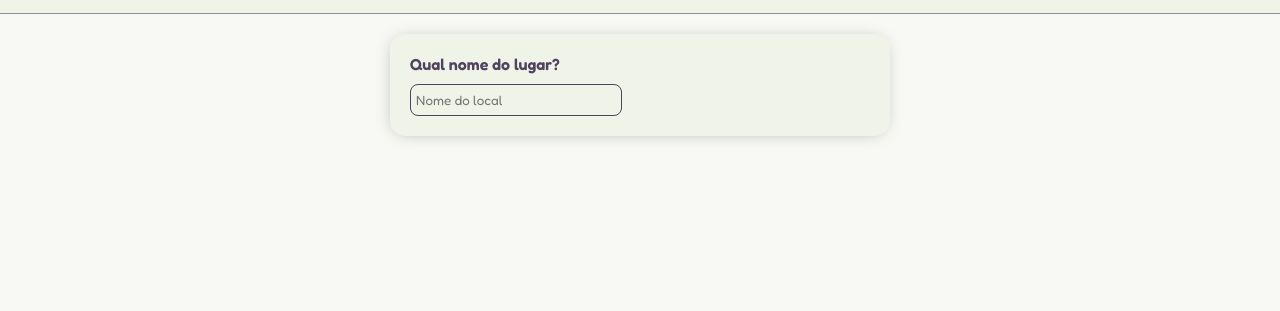
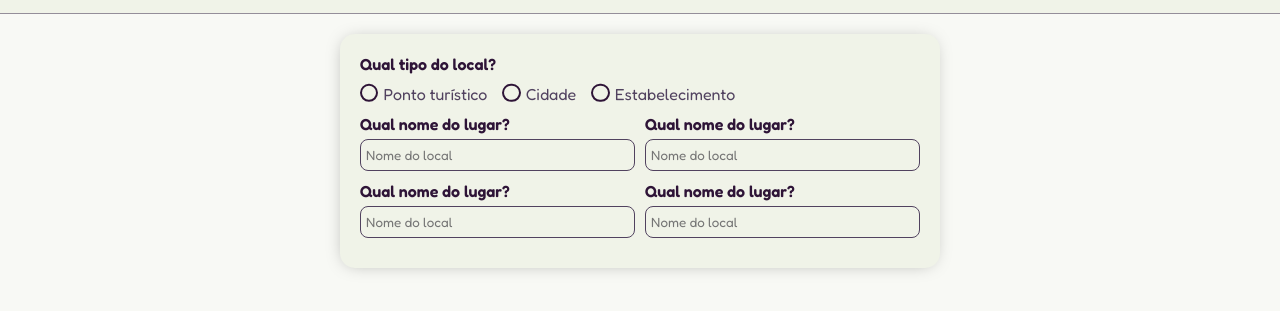
Before and after one commit to muricardoso/gulliver-traveller, a plain HTML site: page index.html in a window 1280 px wide. Shown: the part 85-396 px from the top of the page. Drawn offline with Linux system fonts and the light colour scheme.

Commit message:
criação de input radio

```diff
--- a/css/hamburger.css
+++ b/css/hamburger.css
@@ -9,7 +9,7 @@
     top: 20px;
     left: 20px;
 }
-@media (min-width: 700px) {
+@media (min-width: 600px) {
     .container-hamburguer {
         display: none;
     }
--- a/css/inputs.css
+++ b/css/inputs.css
@@ -1,28 +1,95 @@
 #card-cadastro-turistico {
-    max-width: 500px;
     border-radius: 15px;
     margin: 20px;
     box-shadow: -1px 1px 18px -6px rgb(0 0 0 / 35%);
 }
+.orientation-group-inputs {
+    display: flex;
+    gap: 10px;
+    flex-direction: column;
+    margin-bottom: 10px;
+}
 .container-input-text {
     display: flex;
     flex-direction: column;
+
+}
+form {
     padding: 20px;
 }
-input {
-    margin-top: 10px;
-    /* max-width: 200px; */
+.container-input-text input {
+    margin-top: 5px;
     height: 20px;
     padding: 5px;
     border: 1px solid var(--color-secondary);
     border-radius: 8px;
     background-color: transparent;
 }
-@media (min-width: 700px) {
+.container-input-text input:focus {
+    outline: 1px solid var(--color-secondary);
+}
+/* RADIO BUTTON */
+.orientation-group-inputs-radio {
+    margin-bottom: 10px;
+}
+.radio-options {
+    display: flex;
+    gap: 15px;
+    flex-wrap: wrap;
+    margin-top: 10px;
+}
+input[type="radio"] {
+    appearance: none;
+    background-color: transparent;
+    margin: 0;
+    font: inherit;
+    color: var(--color-primary);
+    width: 1.15em;
+    height: 1.15em;
+    border: 0.15em solid var(--color-primary);
+    border-radius: 50%;
+    transform: translateY(-0.075em);
+    display: grid;
+    place-content: center;
+    margin-right: 5px;
+}
+input[type="radio"]::before {
+    content: "";
+    width: 0.65em;
+    height: 0.65em;
+    border-radius: 50%;
+    transform: scale(0);
+    transition: 120ms transform ease-in-out;
+    box-shadow: inset 1em 1em var(--color-secondary);
+    background-color: CanvasText;
+}
+input[type="radio"]:checked::before {
+    transform: scale(1);
+}
+/* input[type="radio"]:focus {
+    outline: max(2px, 0.15em) solid currentColor;
+    outline-offset: max(2px, 0.15em);
+} */
+.form-control:focus-within {
+    color: var(--color-secondary);
+  }
+@media (max-width: 320px) {
+
+}
+@media (min-width: 600px) {
     #card-cadastro-turistico {
+        max-width: 600px;
         margin: 20px auto;
     }
+    .container-input-text {
+        width: 100%;
+    }
+    .orientation-group-inputs {
+        flex-direction: row;
+    }
     input {
-        max-width: 200px;
+
+        max-width: 300px;
     }
+
 }
--- a/css/style.css
+++ b/css/style.css
@@ -5,6 +5,10 @@
 }
 .cursor-pointer {
     cursor: pointer;
+}
+.flex-center {
+    display: flex;
+    align-items: center;
 }
 header {
     border-bottom: 1px solid  var(--color-grey-primary);
@@ -47,7 +51,7 @@ a:hover .line-hover {
    background-color: var(--color-primary);
    transition: width .25s ease-in-out;
 }
-@media (min-width: 700px) {
+@media (min-width: 600px) {
     .menu-desktop {
         display: flex;
         gap: 10px;
--- a/index.html
+++ b/index.html
@@ -46,11 +46,53 @@
   </header>
   <section id="card-cadastro-turistico" class="background-green-secondary">
     <form action="" method="post">
-      <div class="container-input-text">
-        <label for="local-name" class="color-secondary font-bold">Qual nome do lugar?</label>
-        <input id="local-name" type="text" name="name" placeholder="Nome do local">
-      </div>
-
+      <section class="orientation-group-inputs-radio">
+        <div class="container-input-radio">
+          <label class="color-primary font-bold">Qual tipo do local?</label>
+          <div class="radio-options">
+            <div class="flex-center cursor-pointer">
+              <input class="cursor-pointer" type="radio" id="tourist-spot" name="local_type" value="tourist_spot">
+              <label class="color-secondary cursor-pointer" for="tourist-spot">Ponto turístico</label>
+            </div>
+            <div class="flex-center cursor-pointer">
+              <input class="cursor-pointer" type="radio" id="city" name="local_type" value="city">
+              <label class="color-secondary  cursor-pointer" for="city">Cidade</label>
+            </div>
+            <div class="flex-center cursor-pointer">
+              <input class=" cursor-pointer" type="radio" id="establishment" name="local_type" value="establishment">
+              <label class="color-secondary  cursor-pointer" for="establishment">Estabelecimento</label>
+            </div>
+          </div>
+        </div>
+      </section>
+      <section class="orientation-group-inputs">
+        <div class="container-input-text">
+          <div>
+            <label for="local-name" class="color-primary font-bold">Qual nome do lugar?</label>
+          </div>
+          <input id="local-name" type="text" name="name" placeholder="Nome do local">
+        </div>
+        <div class="container-input-text">
+          <div>
+            <label for="local-name" class="color-primary font-bold">Qual nome do lugar?</label>
+          </div>
+          <input id="local-name" type="text" name="name" placeholder="Nome do local">
+        </div>
+      </section>
+      <section class="orientation-group-inputs">
+        <div class="container-input-text">
+          <div>
+            <label for="local-name" class="color-primary font-bold">Qual nome do lugar?</label>
+          </div>
+          <input id="local-name" type="text" name="name" placeholder="Nome do local">
+        </div>
+        <div class="container-input-text">
+          <div>
+            <label for="local-name" class="color-primary font-bold">Qual nome do lugar?</label>
+          </div>
+          <input id="local-name" type="text" name="name" placeholder="Nome do local">
+        </div>
+      </section>
     </form>
   </section>
 </body>
```
